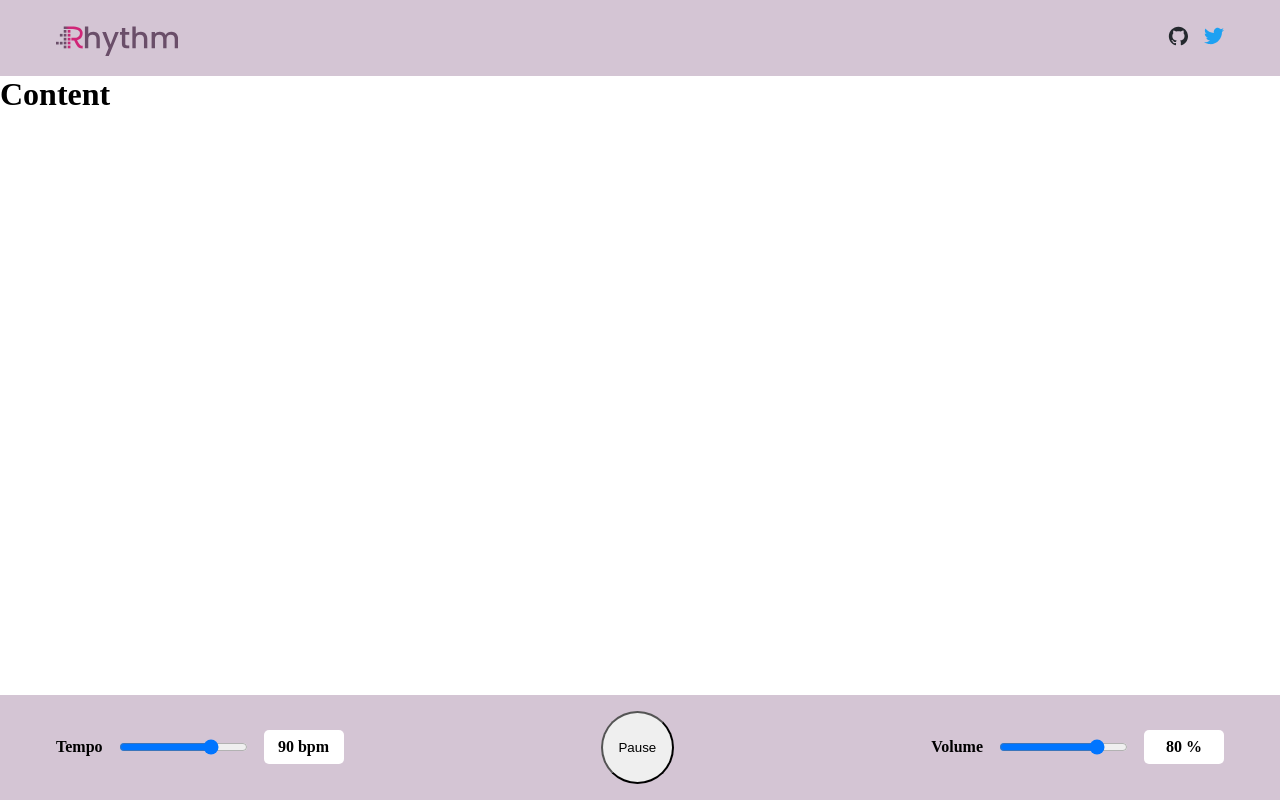
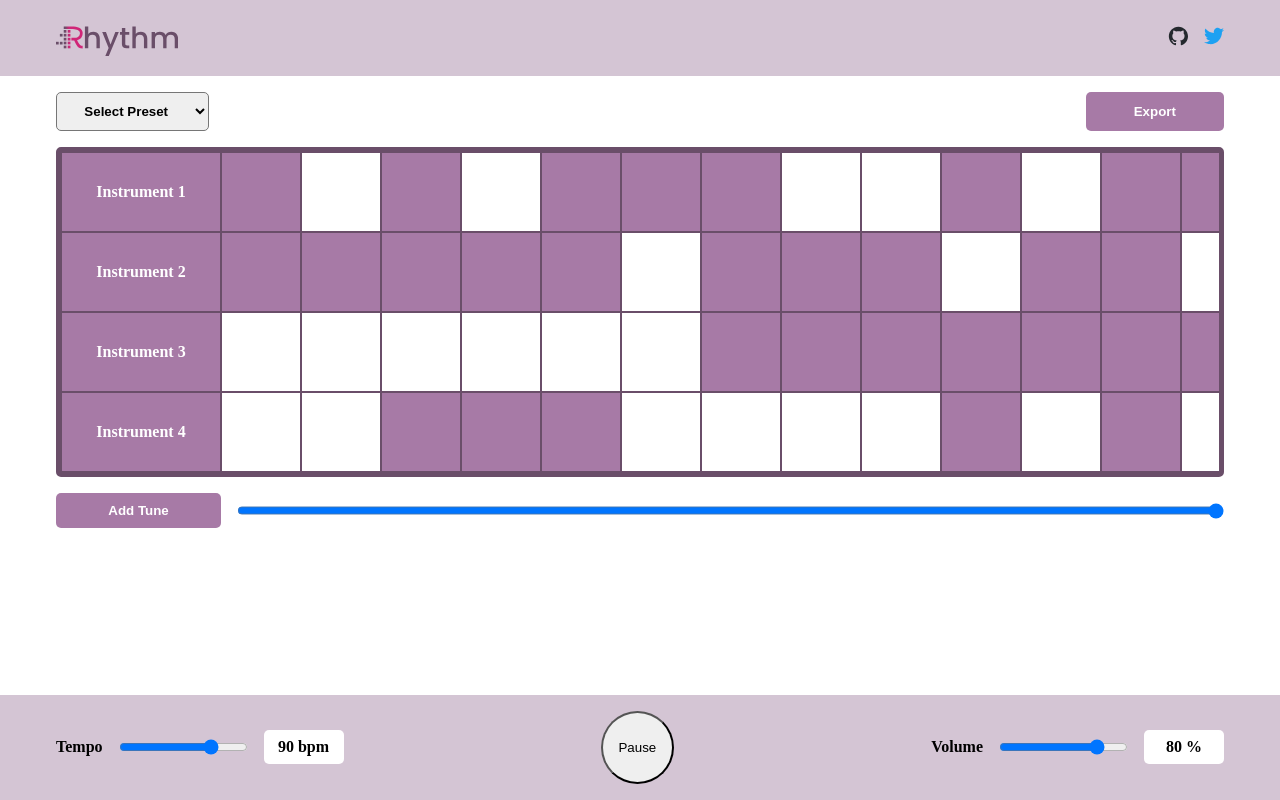
Before and after one commit to Kuntal-Das/Rhythm, a React (Create React App) app: page / in a window 1280 px wide. Built offline with nearby package versions, Linux system fonts and the light colour scheme.

Commit message:
main area styling half done

```diff
--- a/src/components/Content.js
+++ b/src/components/Content.js
@@ -1,7 +1,44 @@
-import React from "react"
+import React from "react";
+import "../styles/content.scss";
+
+import Notes from "./Notes";
+
+const nodes = 15;
+const instruments = 4;
 
 const Content = () => (
-    <h1>Content</h1>
-)
+  <main>
+    <div className="container content-grid">
+      <select className="input-select">
+        <option>Select Preset</option>
+        <option>Preset 1</option>
+        <option>Preset 2</option>
+        <option>Preset 3</option>
+        <option>Preset 4</option>
+        <option>Preset 5</option>
+      </select>
+      <button className="btn justify-end">Export</button>
+      <div className="timeline">
+        <p id="ins1" className="instrument">
+          Instrument 1
+        </p>
+        <p id="ins1" className="instrument">
+          instrument 2
+        </p>
+        <p id="ins1" className="instrument">
+          instrument 3
+        </p>
+        <p id="ins1" className="instrument">
+          instrument 4
+        </p>
+        <Notes nodes={nodes} instruments={instruments} />
+      </div>
+      <div class="actions">
+        <button className="btn">Add Tune</button>
+        <input type="range" className="input-timeline_marker" min="0" max="6" />
+      </div>
+    </div>
+  </main>
+);
 
-export default Content
+export default Content;
--- /dev/null
+++ b/src/components/Notes.js
@@ -0,0 +1,29 @@
+import React from "react";
+import "../styles/notes.scss";
+
+const Notes = ({ nodes, instruments }) => {
+  const notes = {
+    gridColumn: " 2/-1",
+    gridRow: `span ${instruments}`,
+    display: "grid",
+    gridTemplateColumns: `repeat(${nodes}, 5em)`
+  };
+  const arr = new Array(nodes * instruments);
+  for (let i = 0; i < nodes * instruments; i++) {
+    const rand = Math.round(Math.random() * 1);
+    arr[i] = rand ? "node" : "node active-node";
+  }
+  return (
+    <div id="notes" className="notes" style={notes}>
+      {arr.map((classname) => (
+        <span className={classname}></span>
+      ))}
+    </div>
+  );
+};
+
+export default Notes;
+
+/*
+
+*/
--- a/src/components/Slider.js
+++ b/src/components/Slider.js
@@ -7,7 +7,7 @@ const Slider = (props) => (
     <span className="name">{props.name}</span>
     <input
       type="range"
-      className="slider-input"
+      className="input-slider"
       name={props.name}
       min={props.min}
       max={props.max}
--- /dev/null
+++ b/src/styles/content.scss
@@ -0,0 +1,58 @@
+.content-grid{
+  display:grid;
+  grid-template-columns: repeat(2,1fr);
+}
+.justify-end{
+  justify-self: end;
+}
+.justify-start{
+  justify-self: start;
+}
+
+.input-select{
+  justify-self: start;
+}
+
+.input-select,
+.btn{
+  min-width: calc(10em + 5px);
+  padding: 0.75em 1.75em;
+  font-weight: 700;
+  border-radius: 5px;
+}
+
+.btn{
+  border: none;
+  color: white;
+  background-color: var(--clr-primary);
+}
+
+.timeline{
+  margin: 1em 0;
+  border-radius: 5px;
+  border: 5px solid var(--clr-dark);
+  grid-column: 1 / -1;
+  display: grid;
+  grid-template-columns: 10em 1fr;
+  grid-auto-flow: dense;
+  grid-auto-rows: 5em;
+}
+
+.instrument{
+  grid-column: 1;
+  display: grid;
+  place-items: center;
+
+  border:1px solid var(--clr-dark);
+  background-color: var(--clr-primary);
+
+  color:white;
+  font-weight: 700;
+  text-transform: capitalize;
+}
+.actions{
+  grid-column: span 2;
+  display: grid;
+  grid-template-columns: minmax(auto,calc(10em + 5px)) 1fr;
+  grid-gap: 1em;
+}
--- /dev/null
+++ b/src/styles/notes.scss
@@ -0,0 +1,11 @@
+.notes{
+  overflow: scroll;
+}
+.node{
+  display: grid;
+  place-items: center;
+  border:1px solid var(--clr-dark);
+}
+.active-node{
+  background-color: var(--clr-primary)
+}
--- a/src/styles/slider.scss
+++ b/src/styles/slider.scss
@@ -20,3 +20,4 @@
   border-radius: 5px;
   background-color: var(--clr-white);
 }
+// input-slider{}
```
Also changed, not shown: src/components/Nodes.js (added, +28 -0 lines), src/index.js (+6 -6 lines).
